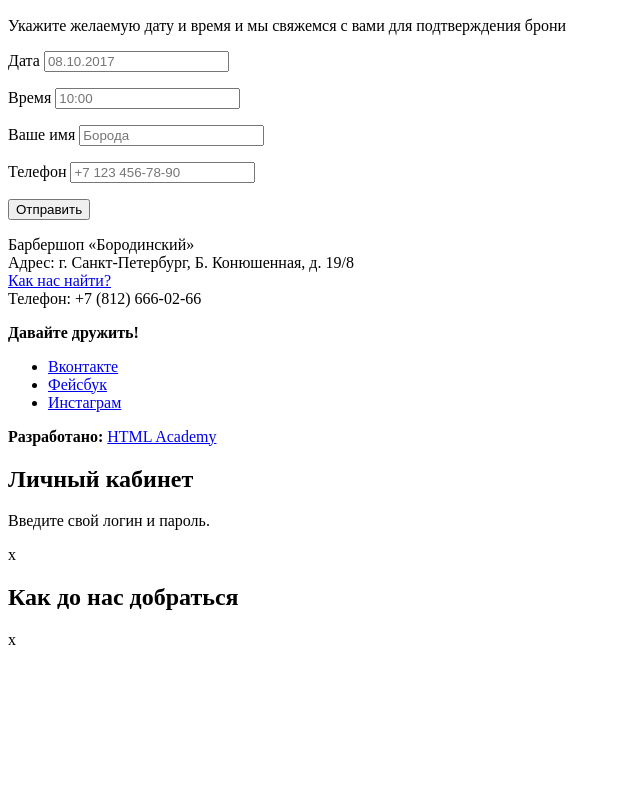
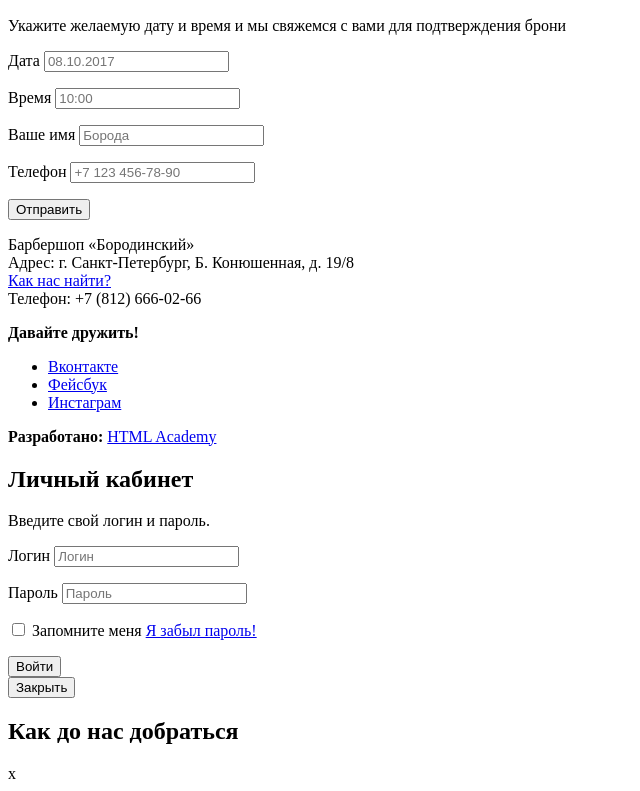
Before and after one commit to Somov-Eugene/982685-barbershop-25, a plain HTML site: page index.html in a window 1280 px wide. Shown: the part 1413-2204 px from the top of the page, without its empty margins (0-640 px from the left). Before the commit the page ends 2070 px from the top, so only its background shows below. Drawn offline with Linux system fonts and the light colour scheme.

Commit message:
index.html: добавлена доступная разметка формы модального окна авторизации (вход в личный кабинет)

```diff
--- a/index.html
+++ b/index.html
@@ -124,6 +124,7 @@
           <li><a class="social-button" href="#">Инстаграм</a></li>
         </ul>
       </div>
+
       <p class="footer-copyright">
         <b>Разработано:</b>
         <a class="button" href="https://htmlacademy.ru">HTML Academy</a>
@@ -133,8 +134,27 @@
     <section class="modal modal-login">
       <h2>Личный кабинет</h2>
       <p>Введите свой логин и пароль.</p>
-      <!-- Здесь будет форма -->
-      <span class="modal-close">x</span>
+      <form class="login-form" action="https://echo.htmlacademy.ru" method="post">
+        <p>
+          <label class="visually-hidden" for="user-login">Логин</label>
+          <input class="login-icon-user" id="user-login" type="text" name="login" placeholder="Логин">
+        </p>
+        <p>
+          <label class="visually-hidden" for="user-password">Пароль</label>
+          <input class="login-icon-password" id="user-password" type="password" name="password" placeholder="Пароль">
+        </p>
+        <p class="login-password-info">
+          <label class="login-checkbox">
+            <input type="checkbox" name="remember">
+            Запомните меня
+          </label>
+          <a class="restore" href="#">Я забыл пароль!</a>
+        </p>
+        <button class="button" type="submit">Войти</button>
+      </form>
+      <button class="modal-close" type="button">
+      Закрыть
+      </button>
     </section>
 
     <section class="modal modal-map">
```
